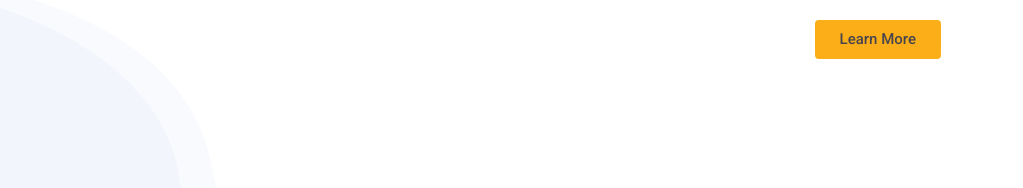
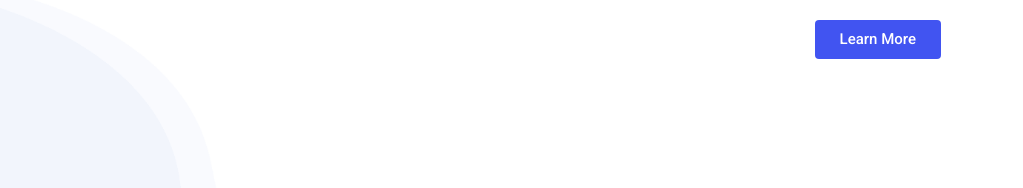
Before and after one commit to million-dollar-baby/landing, a plain HTML site: page index.html in a window 1280 px wide. Shown: the top 188 px of the page, 257-1280 px from the left. Drawn offline with nearby package versions, Linux system fonts and the light colour scheme.

Commit message:
Update main.css

```diff
--- a/assets/css/main.css
+++ b/assets/css/main.css
@@ -168,8 +168,8 @@ h6 {
 
 .header .btn-getstarted,
 .header .btn-getstarted:focus {
-  color: #48454C;
-  background: #FBAE17;
+  color: var(--contrast-color);
+  background: var(--accent-color);
   font-size: 15px;
   padding: 8px 25px;
   margin: 0 0 0 30px;
@@ -180,8 +180,8 @@ h6 {
 
 .header .btn-getstarted:hover,
 .header .btn-getstarted:focus:hover {
-  color: #ffdc7ay;
-  background: #FBAE17, transparent 15%);
+  color: var(--contrast-color);
+  background: color-mix(in srgb, var(--accent-color), transparent 15%);
 }
 
 @media (max-width: 1200px) {
```
